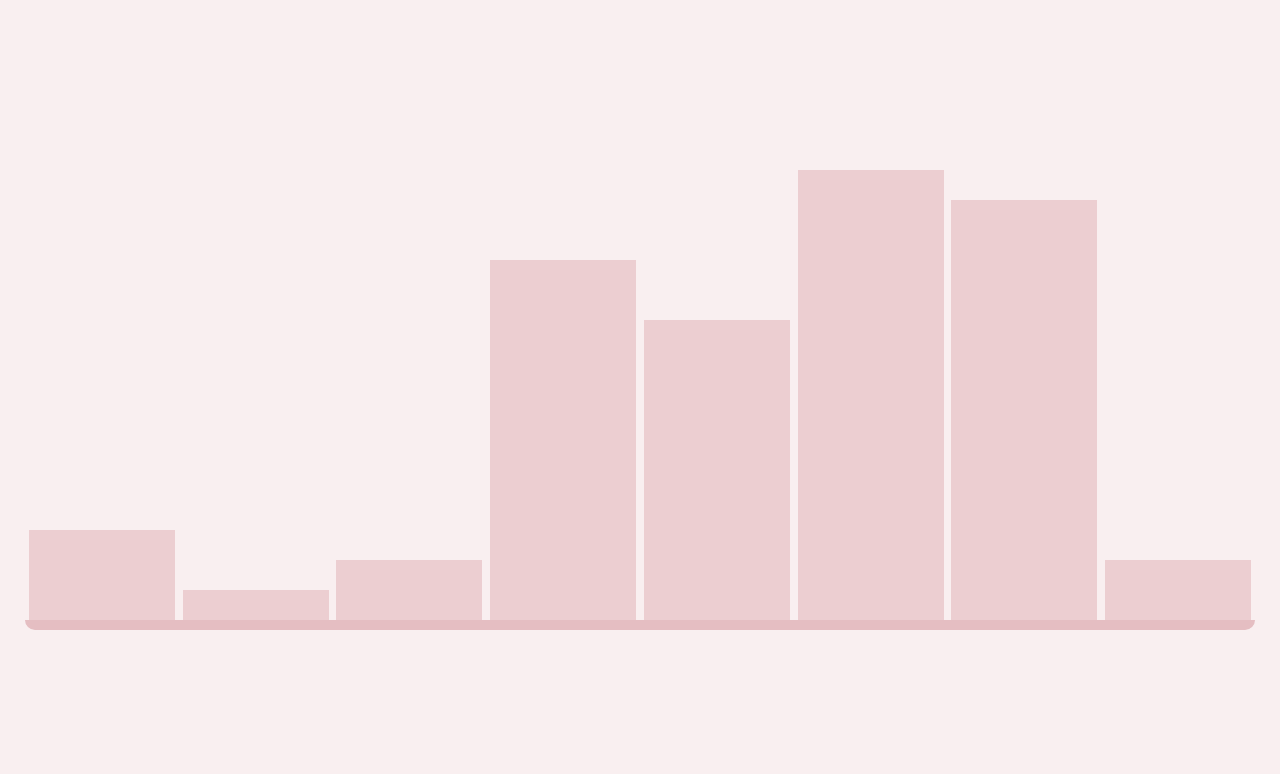
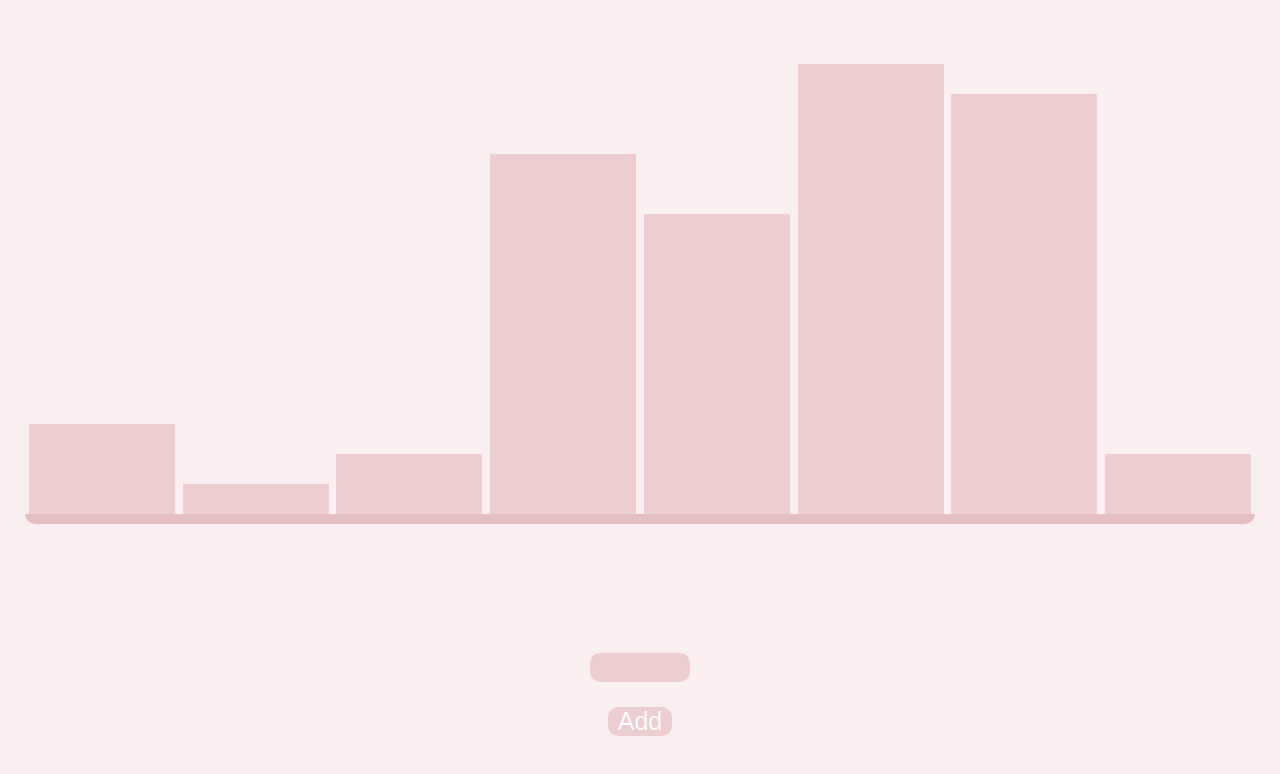
Before and after one commit to GustavoJPereira/Organizador-de-barras, a plain HTML site: page index.html in a window 1280 px wide. Drawn offline with Linux system fonts and the light colour scheme.

Commit message:
adiciona a funcionalidade de inserir novas barras com novos valores

```diff
--- a/index.html
+++ b/index.html
@@ -14,7 +14,11 @@
 <body>
 
     <div class="tela">
+    </div>
 
+    <div class="adicionar">
+        <input type="number">
+        <button>Add</button>
     </div>
 
 </body>
--- a/script.js
+++ b/script.js
@@ -1,4 +1,8 @@
 const TELA = document.querySelector('.tela');
+const BOTAO = document.querySelector('.adicionar button');
+const NOVONUMERO = document.querySelector('.adicionar input');
+var valorNovoNumero = NOVONUMERO.valueAsNumber;
+
 var lista = new Array(3, 1, 2, 12, 10, 15, 14, 2);
 
 var ladoBarras = 95 / lista.length;
@@ -35,3 +39,18 @@ function criarBarras() {
 }
 
 criarBarras();
+
+//Verifica o novo número e o coloca no arrey
+function verificarNumeroNovo() {
+    valorNovoNumero = NOVONUMERO.valueAsNumber;
+    lista.push(valorNovoNumero);
+    ladoBarras = 95 / lista.length;
+    descobrirMaior();
+
+    //tira todas as barras e as recria novamente com uma adição
+    TELA.innerHTML = '';
+    criarBarras();
+}
+
+// verifica o valor do input assim que o botão é clicado
+BOTAO.addEventListener('click', verificarNumeroNovo, false);
--- a/style.css
+++ b/style.css
@@ -9,8 +9,9 @@ body {
     height: 100vh;
     background-color: #f9eff0;
 
+    flex-direction: column;
     align-items: center;
-    justify-content: center;
+    justify-content: space-around;
 }
 
 .tela {
@@ -29,3 +30,31 @@ body {
 .tela div {
     background-color: #ecced1;
 }
+
+.adicionar {
+    display: flex;
+    flex-direction: column;
+    align-items: center;
+    gap: 25px;
+}
+
+.adicionar input {
+    border: none;
+    border-radius: 10px;
+    background-color: #ecced1;
+
+    width: 100px;
+    text-align: center;
+    color: #ffffff;
+    font-size: 25px;
+}
+
+.adicionar button {
+    border: none;
+    border-radius: 10px;
+    background-color: #ecced1;
+    text-align: center;
+    color: #ffffff;
+    font-size: 25px;
+    padding: 0 10px;
+}
```
